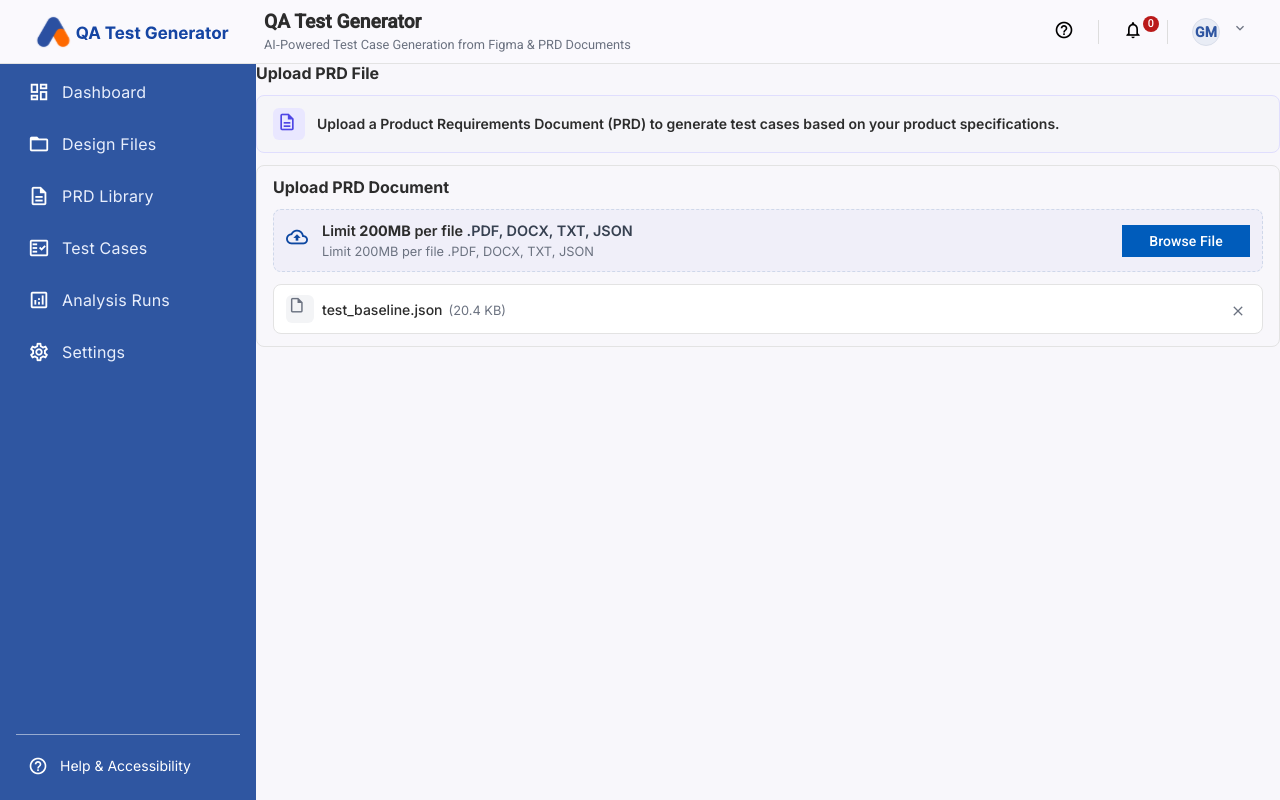
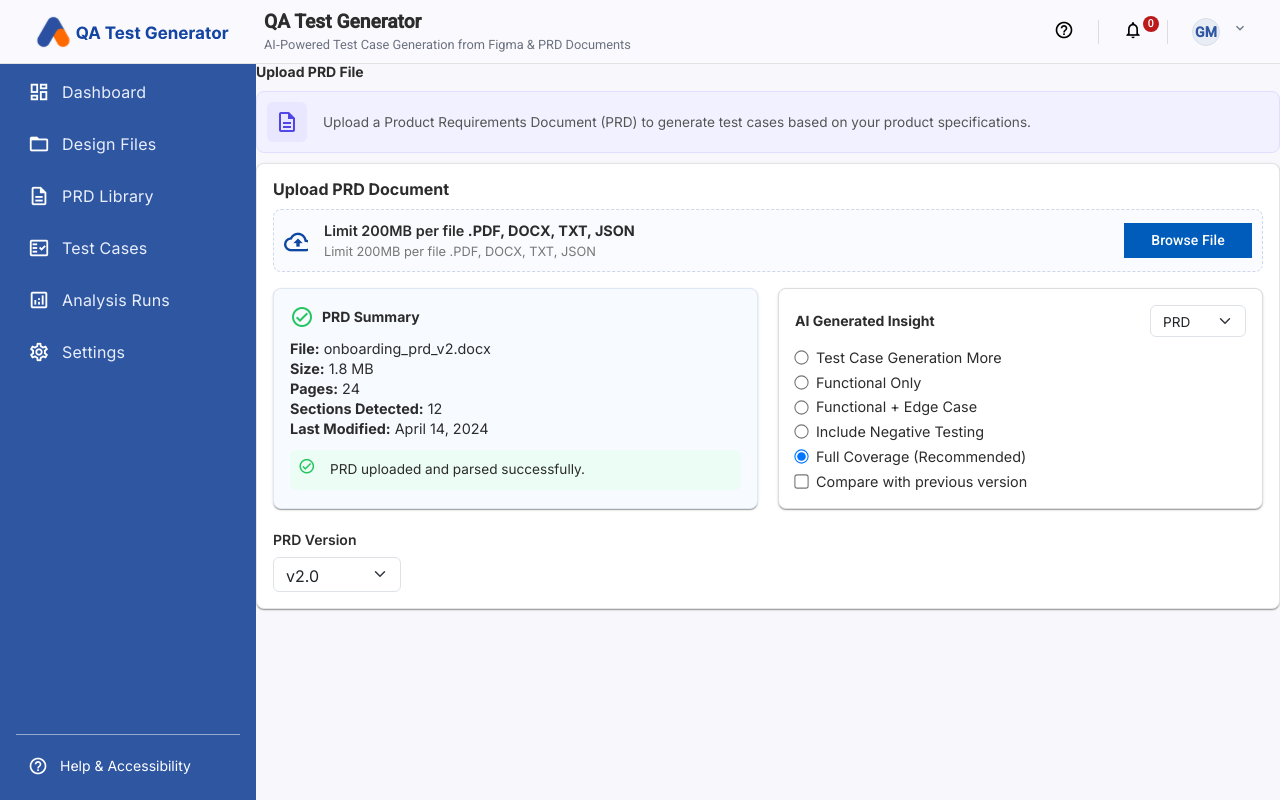
Before and after one commit to snaik-aziro/figma-to-testcases, an Angular app in the folder qa-ui/: page /prd in a window 1280 px wide. Built offline with nearby package versions, Linux system fonts and the light colour scheme.

Commit message:
Added Loader, updated styling for prd

```diff
--- a/qa-ui/src/app/components/design-files/design-files.scss
+++ b/qa-ui/src/app/components/design-files/design-files.scss
@@ -32,7 +32,7 @@
   margin: 0;
   display: flex;
   flex-direction: column;
-  gap: 0.5rem;
+  gap: 1rem;
 }
 
 /* Each step */
--- a/qa-ui/src/app/components/prd-upload/prd-upload.html
+++ b/qa-ui/src/app/components/prd-upload/prd-upload.html
@@ -1,65 +1,127 @@
-<div class="prd-upload">
+<div class="prd-wrapper">
 
-  <!-- Page Title -->
+  <!-- Page title -->
   <h2 class="page-title">Upload PRD File</h2>
 
-  <!-- Info banner -->
-  <div class="info-banner" role="note" aria-label="PRD upload note">
-    <div class="banner-icon">
+  <!-- Info Banner -->
+  <div class="info-banner">
+    <div class="icon-wrap">
       <mat-icon fontSet="material-icons-outlined">description</mat-icon>
     </div>
+
     <div class="banner-text">
-      <div class="banner-title">Upload a Product Requirements Document (PRD) to generate test cases based on your product specifications.</div>
-      <!-- <div class="banner-sub">
-      </div> -->
+      <!-- <div class="title">Upload a Product Requirements Document (PRD)</div> -->
+      <div class="sub">Upload a Product Requirements Document (PRD) to generate test cases based on your product specifications.</div>
     </div>
   </div>
 
-  <!-- Upload card -->
-  <div class="upload-card">
+  <!-- Upload PRD Document Section -->
+  <mat-card class="upload-card">
+
     <h3 class="section-title">Upload PRD Document</h3>
 
-    <!-- Dropzone bar -->
-    <div class="dropzone" role="group" aria-label="PRD upload area">
-      <div class="dz-left">
-        <div class="cloud">
-          <mat-icon fontSet="material-icons-outlined">cloud_upload</mat-icon>
-        </div>
-        <div class="dz-text">
-          <div class="main">
-            Limit <strong>200MB</strong> per file
-            <span class="types">.PDF, DOCX, TXT, JSON</span>
+    <!-- Upload Bar -->
+    <div class="upload-bar">
+      <div class="left">
+        <mat-icon class="cloud" fontSet="material-icons-outlined">cloud_upload</mat-icon>
+
+        <div>
+          <div class="line1">
+            Limit 200MB per file
+            <strong>.PDF, DOCX, TXT, JSON</strong>
           </div>
-          <div class="sub">
-            Limit 200MB per file .PDF, DOCX, TXT, JSON
-          </div>
+          <div class="line2">Limit 200MB per file .PDF, DOCX, TXT, JSON</div>
         </div>
       </div>
 
-      <!-- Browse (UI only) -->
-      <button mat-flat-button color="primary" class="browse-btn">
-        Browse File
-      </button>
+      <button mat-flat-button color="primary" class="browse-btn">Browse File</button>
     </div>
 
-    <!-- File row (sample state) -->
-    <div class="file-list">
-      <div class="file-row" role="listitem" aria-label="test_baseline.json (20.4 KB)">
-        <div class="file-left">
-          <div class="file-icon">
-            <mat-icon fontSet="material-icons-outlined">insert_drive_file</mat-icon>
-          </div>
-          <div class="file-meta">
-            <div class="name" title="test_baseline.json">test_baseline.json</div>
-            <div class="size">(20.4 KB)</div>
-          </div>
+    <!-- BELOW: Summary + Insights grid -->
+    <div class="details-grid">
+
+      <!-- ✅ PRD Summary -->
+      <mat-card class="summary-card">
+
+        <div class="summary-title">
+          <mat-icon fontSet="material-icons-outlined" class="green">check_circle</mat-icon>
+          <span>PRD Summary</span>
         </div>
-        <button mat-icon-button class="file-remove" aria-label="Remove file">
-          <mat-icon fontSet="material-icons-outlined">close</mat-icon>
-        </button>
-      </div>
+
+        <div class="summary-text">
+          <div><strong>File:</strong> onboarding_prd_v2.docx</div>
+          <div><strong>Size:</strong> 1.8 MB</div>
+          <div><strong>Pages:</strong> 24</div>
+          <div><strong>Sections Detected:</strong> 12</div>
+          <div><strong>Last Modified:</strong> April 14, 2024</div>
+        </div>
+
+        <div class="success-box">
+          <mat-icon fontSet="material-icons-outlined" class="green">check_circle</mat-icon>
+          PRD uploaded and parsed successfully.
+        </div>
+
+      </mat-card>
+
+      <!-- ✅ AI Generated Insight -->
+      <mat-card class="insight-card">
+
+        <div class="insight-title-row">
+          <span>AI Generated Insight</span>
+
+          <select class="form-select prd-select">
+            <option>PRD</option>
+            <option>Alternate File</option>
+          </select>
+        </div>
+
+        <div class="options">
+
+          <label class="option-row">
+            <input type="radio" name="ai" />
+            <span>Test Case Generation More</span>
+          </label>
+
+          <label class="option-row">
+            <input type="radio" name="ai" />
+            <span>Functional Only</span>
+          </label>
+
+          <label class="option-row">
+            <input type="radio" name="ai" />
+            <span>Functional + Edge Case</span>
+          </label>
+
+          <label class="option-row">
+            <input type="radio" name="ai" />
+            <span>Include Negative Testing</span>
+          </label>
+
+          <label class="option-row">
+            <input type="radio" name="ai" checked />
+            <span>Full Coverage (Recommended)</span>
+          </label>
+
+          <label class="option-row">
+            <input type="checkbox" />
+            <span>Compare with previous version</span>
+          </label>
+
+        </div>
+
+      </mat-card>
+
     </div>
 
-  </div>
+    <!-- ✅ PRD VERSION SELECT -->
+    <div class="prd-version">
+      <label class="prd-version-label">PRD Version</label>
+      <select class="form-select prd-version-box">
+        <option>v2.0</option>
+        <option>v1.5</option>
+        <option>v1.0</option>
+      </select>
+    </div>
+  </mat-card>
 
 </div>
--- a/qa-ui/src/app/components/prd-upload/prd-upload.scss
+++ b/qa-ui/src/app/components/prd-upload/prd-upload.scss
@@ -1,176 +1,211 @@
-/* Container ties into your wizard MAIN; uses compact density */
-.prd-upload {
-  --title-size: 1rem;         /* 16px */
-  --muted: var(--text-muted, #6b7280);
-  --border: var(--color-border, #e5e7eb);
+.prd-wrapper {
+  --radius: 0.5rem;
 
   .page-title {
-    margin: 0 0 0.75rem;
-    font-size: var(--title-size);
+    margin: 0 0 0.625rem;
+    font-size: var(--df-title-size);
     font-weight: 700;
-    color: var(--text-main, #111827);
+    color: var(--text-main);
   }
 }
 
-/* ---------------- Info banner ---------------- */
+/* ---------------------- INFO BANNER ---------------------- */
 .info-banner {
-  display: grid;
-  grid-template-columns: auto 1fr;
-  gap: 0.75rem;
+  display: flex;
+  gap: 1rem;
+  background: #f2f1ff;
+  border: 1px solid #e0defe;
+  border-radius: var(--radius);
+  padding: 0.625rem;
+  margin-bottom: 0.625rem;
   align-items: center;
 
-  background: #F5F5F9;
-  border: 1px solid #e0defe;
-  border-radius: 0.5rem;
-  padding: 0.75rem 1rem;
-  margin-bottom: 0.75rem;
-
-  .banner-icon {
-    width: 2rem; height: 2rem;
+  .icon-wrap {
+    background: #e9e7ff;
+    width: 2.5rem;
+    height: 2.5rem;
+    display: grid;
+    place-items: center;
     border-radius: 0.375rem;
-    background: #e9e7ff;
-    display: grid; place-items: center;
 
     mat-icon {
-      font-size: 1.25rem;
-      color: #4f46e5; /* indigo */
+      color: #4f46e5;
+      font-size: 1.5rem;
     }
   }
 
   .banner-text {
-    .banner-title {
+    .title {
       font-weight: 600;
-      color: var(--text-main, #111827);
-      margin-bottom: 0.125rem;
+      color: #111;
+      margin-bottom: 0.25rem;
     }
-    .banner-sub {
-      font-size: 0.875rem;
-      color: var(--muted);
+
+    .sub {
+      font-size: 0.85rem;
+      color: #555;
     }
   }
 }
 
-/* ---------------- Upload card ---------------- */
+/* ---------------------- UPLOAD CARD ---------------------- */
 .upload-card {
-  border: 1px solid var(--border);
-  border-radius: 0.5rem;
-  padding: 0.75rem 1rem;
-  margin-top: 0.75rem;
-}
-
-/* Remove default Material card shadow globally for this card */
-.mat-mdc-card {
-  box-shadow: none;
+  border: 1px solid #e3e3e3;
+  padding: 1rem;
+  border-radius: var(--radius);
+  background-color: white;
 }
 
 .section-title {
-  margin: 0 0 0.75rem;
   font-weight: 700;
-  color: var(--text-main, #111827);
   font-size: 1rem;
+  margin-bottom: 0.625rem;
 }
 
-/* Dropzone (single-line bar) */
-.dropzone {
+/* ---------------------- UPLOAD BAR ---------------------- */
+.upload-bar {
   border: 1px dashed #cfd8ea;
-  background: #F0EFF9;
-  border-radius: 0.5rem;
-  padding: 0.625rem 0.75rem;
+  background: #fafbff;
+  padding: 0.625rem;
+  border-radius: var(--radius);
+  display: flex;
+  justify-content: space-between;
+  align-items: center;
 
-  display: flex;
-  align-items: center;
-  justify-content: space-between;
-  gap: 0.75rem;
+  .left {
+    display: flex;
+    gap: 1rem;
+    align-items: center;
+  }
 
-  .dz-left {
-    display: flex; align-items: center; gap: 0.75rem;
+  .cloud {
+    font-size: 1.75rem;
+    color: var(--brand-blue);
+  }
 
-    .cloud mat-icon {
-      font-size: 1.375rem;
-      color: var(--brand-blue, #2f56a1);
-    }
+  .line1 {
+    font-weight: 600;
+    font-size: 0.9rem;
+  }
 
-    .dz-text {
-      .main {
-        font-size: 0.9rem;
-        color: var(--text-main, #111827);
-        font-weight: 600;
-
-        .types { color: #374151; }
-      }
-      .sub {
-        font-size: 0.8rem;
-        color: var(--muted);
-      }
-    }
+  .line2 {
+    font-size: 0.8rem;
+    color: #777;
   }
 
   .browse-btn {
     min-width: 8rem;
-    height: 2rem;
-    line-height: 2rem;
-    border-radius: 0.375rem;
+    height: 2.2rem;
   }
 }
 
-/* ---------------- File list ---------------- */
-.file-list {
-  margin-top: 0.75rem;
+/* ---------------------- GRID: Summary + Insight ---------------------- */
+.details-grid {
+  display: grid;
+  grid-template-columns: 1fr 1fr;
+  gap: 1.25rem;
+  margin-top: 1rem;
 }
 
-.file-row {
-  display: grid;
-  grid-template-columns: 1fr auto;
-  align-items: center;
-  gap: 0.75rem;
+/* SUMMARY CARD */
+.summary-card {
+  background: #f7faff;
+  border-radius: var(--radius);
+  border: 1px solid #e1e8f5;
+  padding: 1rem;
 
-  border: 1px solid var(--border);
-  border-radius: 0.5rem;
-  background: #ffffff;
+  .summary-title {
+    display: flex;
+    align-items: center;
+    gap: 0.5rem;
+    font-weight: 700;
 
-  padding: 0.5rem 0.75rem;
-  margin-top: 0.75rem;
+    .green {
+      color: #22c55e;
+    }
+  }
 
-  .file-left {
-    display: flex; align-items: center; gap: 0.5rem;
+  .summary-text {
+    margin: 0.625rem 0;
+    font-size: 0.9rem;
+    line-height: 1.4;
+  }
 
-    .file-icon {
-      width: 1.75rem; height: 1.75rem;
-      border-radius: 0.375rem;
-      background: #f3f4f6;
-      display: grid; place-items: center;
+  .success-box {
+    background: #ecfdf5;
+    border-radius: 0.375rem;
+    padding: 0.5rem;
+    display: flex;
+    gap: 0.5rem;
+    align-items: center;
+    font-size: 0.85rem;
 
-      mat-icon { font-size: 1.1rem; color: #6b7280; }
+    .green {
+      color: #22c55e;
+      font-size: 1.1rem;
     }
+  }
+}
 
-    .file-meta {
-      display: flex; align-items: baseline; gap: 0.375rem;
-      min-width: 0;
+/* INSIGHT CARD */
+.insight-card {
+  border: 1px solid #ddd;
+  border-radius: var(--radius);
+  padding: 1rem;
+  background: white;
 
-      .name {
-        color: var(--text-main, #111827);
-        font-weight: 500;
-        overflow: hidden;
-        text-overflow: ellipsis;
-        white-space: nowrap;
-      }
-      .size {
-        color: var(--muted);
-        font-size: 0.8rem;
+  .insight-title-row {
+    display: flex;
+    justify-content: space-between;
+    align-items: center;
+    font-weight: 700;
+    margin-bottom: 0.625rem;
+
+    .prd-select {
+      width: 6rem;
+      height: 2rem;
+      font-size: 0.85rem;
+    }
+  }
+
+  .options {
+    display: flex;
+    flex-direction: column;
+    gap: 0.2rem;
+
+    .option-row {
+      display: flex;
+      gap: 0.5rem;
+      font-size: 0.9rem;
+      align-items: center;
+
+      input[type="radio"],
+      input[type="checkbox"] {
+        transform: scale(1.1);
       }
     }
   }
+}
 
-  .file-remove {
-    width: 2rem; height: 2rem;
-    mat-icon { font-size: 1rem; color: #6b7280; }
+/* ---------------------- PRD VERSION ---------------------- */
+.prd-version {
+  margin-top: 1.25rem;
+
+  .prd-version-label {
+    font-weight: 600;
+    margin-bottom: 0.4rem;
+    display: block;
+  }
+
+  .prd-version-box {
+    width: 8rem;
+    height: 2.2rem;
   }
 }
 
-/* -------------- Responsive -------------- */
-@media (max-width: 48rem) {
-  .dropzone {
-    align-items: flex-start;
-    .browse-btn { min-width: 7rem; }
+/* ---------------------- RESPONSIVE ---------------------- */
+@media (max-width: 768px) {
+  .details-grid {
+    grid-template-columns: 1fr;
   }
 }
--- a/qa-ui/src/app/components/review-and-run/review-and-run.html
+++ b/qa-ui/src/app/components/review-and-run/review-and-run.html
@@ -1 +1,96 @@
-<p>review-and-run works!</p>
+<div class="review-wrapper">
+
+  <!-- STATUS HEADER -->
+  <mat-card class="status-card">
+    <div class="status-content">
+
+      <div class="loader-wrap">
+        <app-loader></app-loader>
+      </div>
+
+      <h2 class="status-title">Analyzing your Design & PRD</h2>
+      <p class="status-sub">
+        Sit tight! AI is generating intelligent test cases from the Figma design file and
+        Product Requirements Document (onboarding_prd_v2.docx v2.0)
+      </p>
+
+      <!-- Progress Steps Row -->
+      <div class="progress-steps">
+        <div class="step done">
+          <mat-icon fontSet="material-icons-outlined">insert_photo</mat-icon>
+          <span>Fetching Designs</span>
+        </div>
+
+        <div class="divider"></div>
+
+        <div class="step active">
+          <mat-icon fontSet="material-icons-outlined">task</mat-icon>
+          <span>Parsing PRD Data</span>
+        </div>
+
+        <div class="divider"></div>
+
+        <div class="step pending">
+          <mat-icon fontSet="material-icons-outlined">rule_folder</mat-icon>
+          <span>Generating Test Cases</span>
+        </div>
+      </div>
+
+      <div class="progress-bar">
+        <div class="bar-fill"></div>
+      </div>
+
+    </div>
+  </mat-card>
+
+  <!-- TEST CASE PREVIEW -->
+  <h3 class="preview-title">Test Cases Preview</h3>
+
+  <mat-accordion class="test-accordion">
+
+    <mat-expansion-panel expanded>
+      <mat-expansion-panel-header>
+        <mat-panel-title> Onboarding Flow </mat-panel-title>
+        <mat-panel-description> 6 tests </mat-panel-description>
+      </mat-expansion-panel-header>
+
+      <!-- TEST LIST -->
+      <div class="test-item">
+        <div class="test-title-row">
+          <div class="test-id">TC‑1</div>
+          <div class="test-name">Ensure new users can sign up with a valid email address</div>
+          <div class="priority">
+            <span>Priority</span>
+            <span class="p-high">● High</span>
+          </div>
+        </div>
+
+        <div class="requirements">
+          <strong>Requirements:</strong>
+          <div class="req-item">
+            • <span class="req-id">Req‑8:</span> The app must allow user to sign up and using OAuth with Google and Facebook
+          </div>
+        </div>
+      </div>
+
+      <div class="test-item">
+        <div class="test-title-row">
+          <div class="test-id">TC‑2</div>
+          <div class="test-name">Check password strength rules during onboarding</div>
+          <div class="priority">
+            <span>Priority</span>
+            <span class="p-medium">● Medium</span>
+          </div>
+        </div>
+
+        <div class="requirements">
+          <strong>Requirements:</strong>
+          <div class="req-item">
+            • <span class="req-id">Req‑12:</span> The password must be at least 8 characters long and include a number and a special character
+          </div>
+        </div>
+      </div>
+
+    </mat-expansion-panel>
+  </mat-accordion>
+</div>
--- /dev/null
+++ b/qa-ui/src/app/shared/loader/loader.html
@@ -0,0 +1,3 @@
+<div class="loader-container">
+  <div class="ring-loader"></div>
+</div>
```
Also changed, not shown: qa-ui/src/app/components/review-and-run/review-and-run.scss (+152 -0 lines), qa-ui/src/app/components/review-and-run/review-and-run.ts (+17 -5 lines), qa-ui/src/app/shared/loader/loader.scss (added, +20 -0 lines), qa-ui/src/app/shared/loader/loader.ts (added, +11 -0 lines), 1 other file (tests, documents, lock files or other folders).
